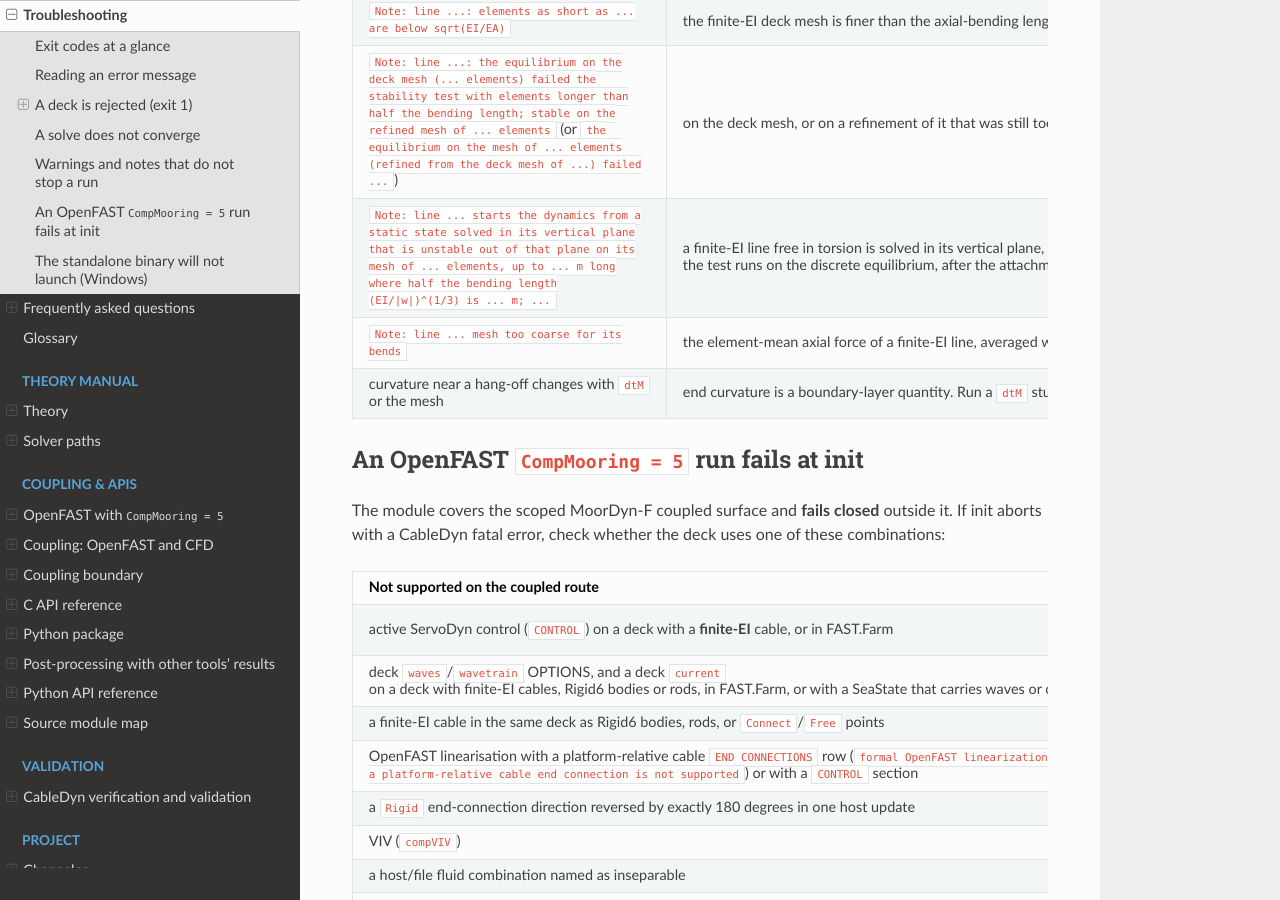
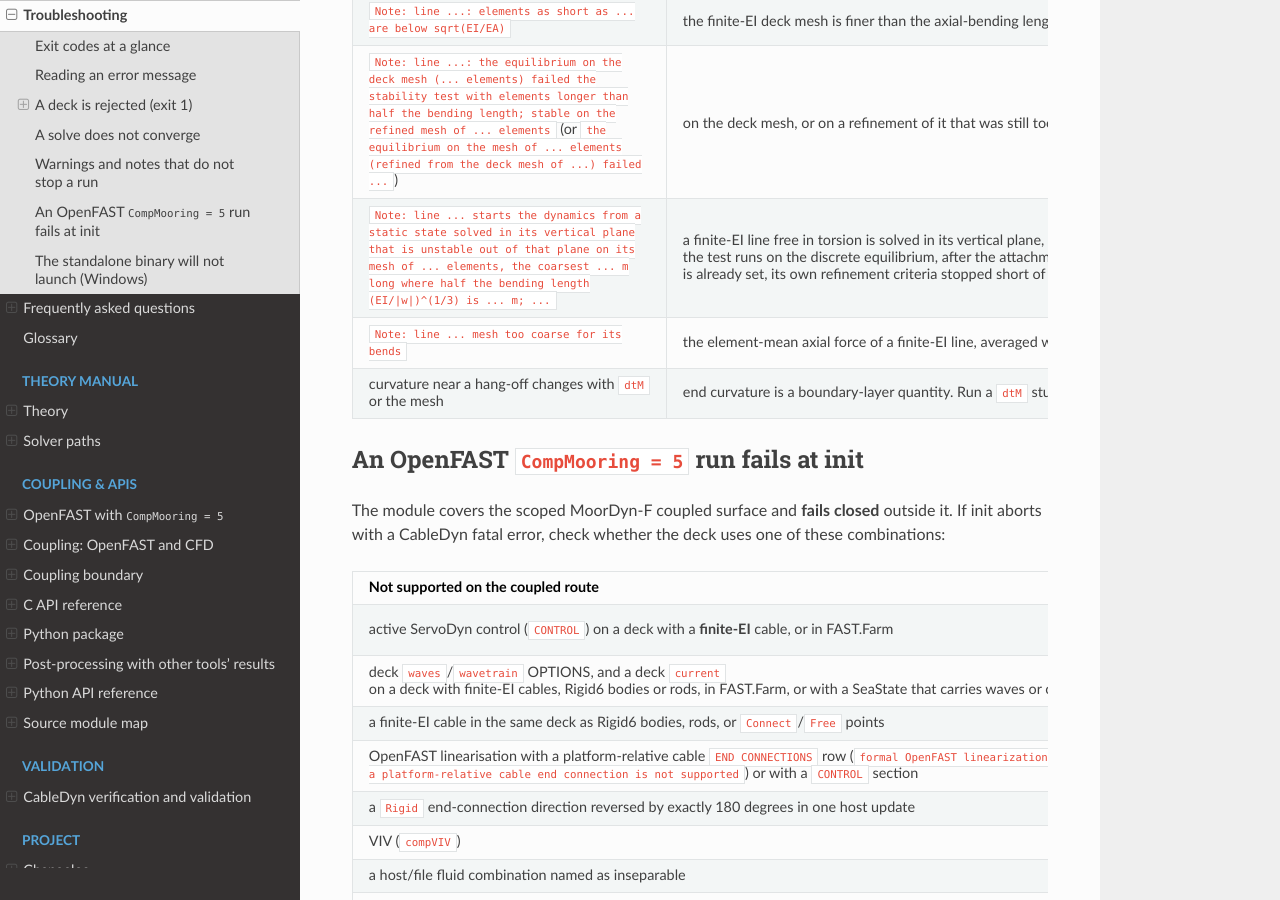
Before and after one commit to SMI-Lab-Inha/CableDyn, a Sphinx documentation site: the page built from doc/troubleshooting.rst, in a window 1280 px wide and 900 px high, scrolled down 11484 px. Built offline with Sphinx 7.4.7 and the Read the Docs theme 3.1.0, drawn with Linux system fonts in a browser that asks for light colours.

Commit message:
fix(statics): name the coarsest element and the right remedy in the note
The hand-off note paired the longest element with the shortest half
bending length of the line, which can belong to different sections, and
recommended adaptive_mesh True even when it was already set (AutoMesh
refines by its own criteria, which need not meet the bending length).
The note now names the element of the largest length-to-rule ratio,
which sets the factor, and tells an adaptive run to refine the deck
mesh.

Signed-off-by: Jae Hoon Seo <jaehoon.seo@inha.ac.kr>

```diff
--- a/CMakeLists.txt
+++ b/CMakeLists.txt
@@ -2041,7 +2041,7 @@
   COMMAND ${CMAKE_COMMAND} -DDRIVER=$<TARGET_FILE:cabledyn> -DEXPECT_RC=0
     "-DARGS=${CMAKE_CURRENT_SOURCE_DIR}/tests/data/lazy_wave_touchdown_planar_coarse.dat|coarse"
     "-DONCE=starts the dynamics from a static state solved in its vertical plane that is unstable"
-    "-DMUST_MATCH=mesh of 87 elements, up to 10.00 m long;4x meets that length"
+    "-DMUST_MATCH=mesh of 87 elements, the coarsest 10.00 m long;4x meets that length"
     -DWORKDIR=${CMAKE_CURRENT_BINARY_DIR}/driver_lazy_wave_planar_coarse_note
     -P ${CMAKE_CURRENT_SOURCE_DIR}/tests/check_driver_output.cmake)
 set_tests_properties(driver_lazy_wave_planar_coarse_note PROPERTIES
@@ -2060,7 +2060,7 @@
   COMMAND ${CMAKE_COMMAND} -DDRIVER=$<TARGET_FILE:cabledyn> -DEXPECT_RC=0
     "-DARGS=${CMAKE_CURRENT_SOURCE_DIR}/tests/data/lazy_wave_touchdown_planar_coarse_att.dat|coarse_att"
     "-DONCE=starts the dynamics from a static state solved in its vertical plane that is unstable"
-    "-DMUST_MATCH=mesh of 87 elements, up to 10.00 m long;4x meets that length;25 attachment.s. lumped"
+    "-DMUST_MATCH=mesh of 87 elements, the coarsest 10.00 m long;4x meets that length;25 attachment.s. lumped"
     -DWORKDIR=${CMAKE_CURRENT_BINARY_DIR}/driver_lazy_wave_planar_coarse_att_note
     -P ${CMAKE_CURRENT_SOURCE_DIR}/tests/check_driver_output.cmake)
 set_tests_properties(driver_lazy_wave_planar_coarse_att_note PROPERTIES
--- a/doc/troubleshooting.rst
+++ b/doc/troubleshooting.rst
@@ -548,8 +548,8 @@
        the refined mesh, statics and dynamics alike, and its outputs have that many segments.
        Mesh the touchdown and section changes to that rule to keep the deck mesh.
    * - ``Note: line ... starts the dynamics from a static state solved in its vertical plane that
-       is unstable out of that plane on its mesh of ... elements, up to ... m long where half the
-       bending length (EI/|w|)^(1/3) is ... m; ...``
+       is unstable out of that plane on its mesh of ... elements, the coarsest ... m long where
+       half the bending length (EI/|w|)^(1/3) is ... m; ...``
      - a finite-EI line free in torsion is solved in its vertical plane, and the dynamics release
        its out-of-plane DOFs. On elements longer than half the bending length the axial force at
        touchdown or a section change oscillates into compression and makes that planar state
@@ -559,7 +559,8 @@
        and the bending length uses the smeared weight of the buoyant stretch. The results are
        those of the deck as written. Refine the mesh by the factor the note gives, or set
        ``adaptive_mesh True``; a line restrained in torsion is solved in 3D and refined
-       automatically (see :doc:`modeling`, step 5).
+       automatically (see :doc:`modeling`, step 5). When ``adaptive_mesh True`` is already set,
+       its own refinement criteria stopped short of the bending length: refine the deck mesh.
    * - ``Note: line ... mesh too coarse for its bends``
      - the element-mean axial force of a finite-EI line, averaged with its neighbours, is
        compressive, and the pointwise resultant oscillates well beyond it. Refine ``NumSegs`` in
```
Also changed, not shown: 1 other file.
